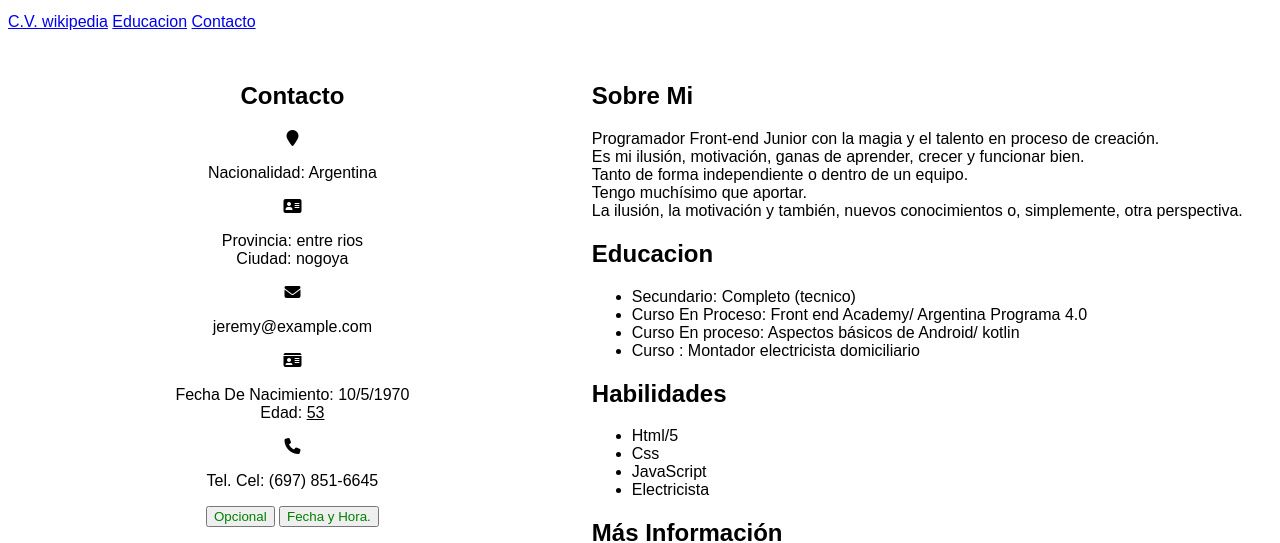
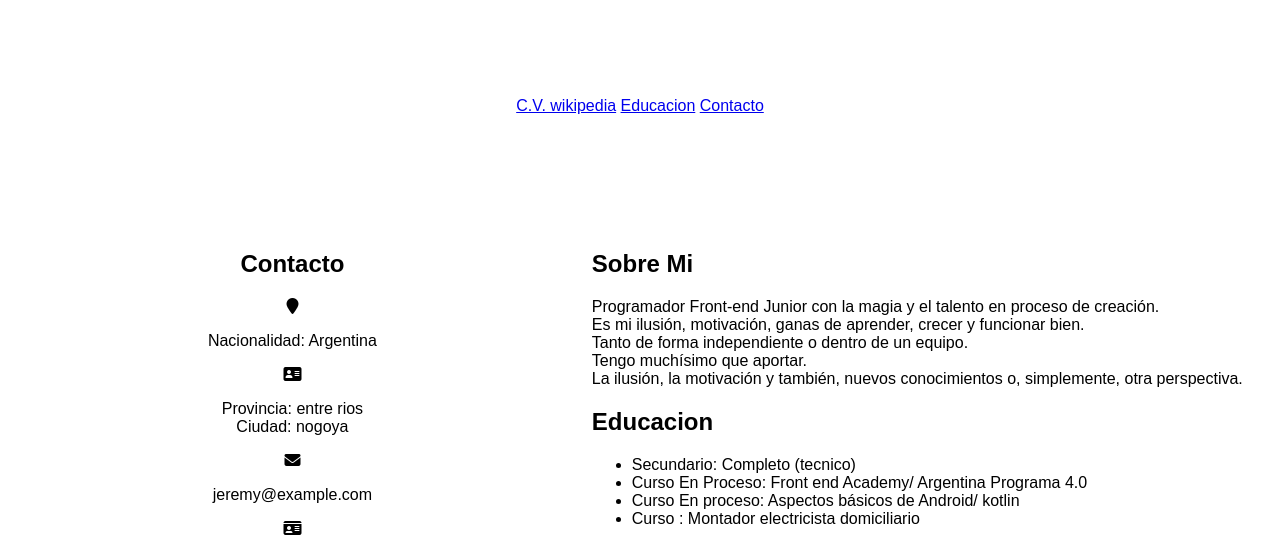
Before and after one commit to juanci221/https-gitlab.com-proyectofinal.Extensiones.io, a plain HTML site: page index.html in a window 1280 px wide. Shown: the part 285-828 px from the top of the page. Drawn offline with Linux system fonts and the light colour scheme.

Commit message:
Update cv.css

```diff
--- a/CSS/cv.css
+++ b/CSS/cv.css
@@ -41,6 +41,13 @@
     opacity: 0.8;
 }
 
+#ver{
+  width: auto;
+  margin: auto;
+  padding: 100px;
+  text-align: center;
+}
+
 #firma{
   font-family: 'Gill Sans', 'Gill Sans MT', Calibri, 'Trebuchet MS', sans-serif;
 }
```
